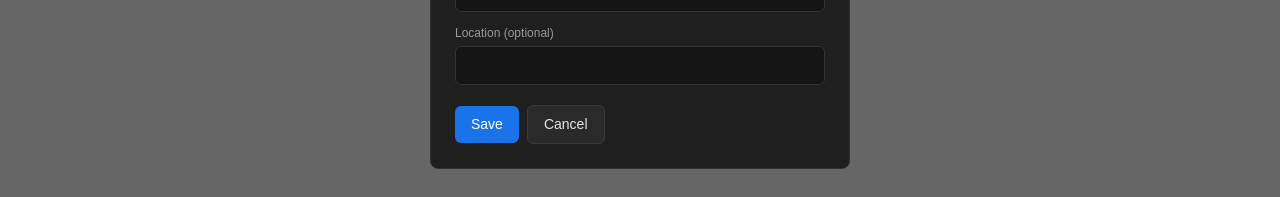
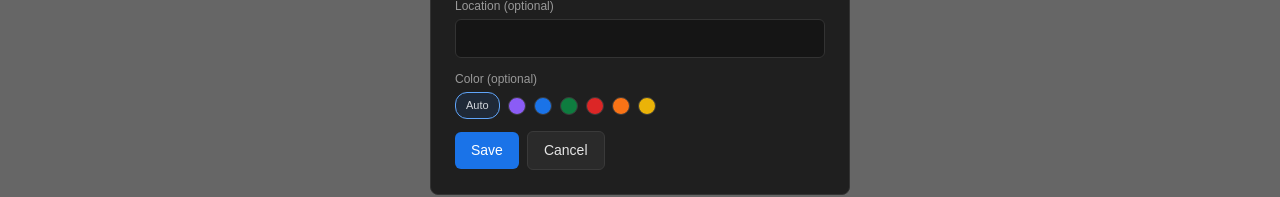
Before and after one commit to wallyhamidzadah-coder/calendar-sync, a Next.js app: page / in a window 1280 px wide. Both pictures are taken after typing "Sample" into the empty fields and a click on the button "+ New Event". Shown: the part 446-643 px from the top of the page. Built offline with nearby package versions, Linux system fonts and the light colour scheme; no server answers.

Commit message:
Add manual color picker override for new events

```diff
--- a/src/app/api/google/create/route.ts
+++ b/src/app/api/google/create/route.ts
@@ -40,7 +40,7 @@ export async function POST(req: Request) {
   }
 
   const body = await req.json();
-  const { summary, start, end, location } = body;
+  const { summary, start, end, location, customColor } = body;
 
   if (!summary || !start || !end) {
     return NextResponse.json(
@@ -64,6 +64,14 @@ export async function POST(req: Request) {
         location: location || undefined,
         start: { dateTime: new Date(start).toISOString() },
         end: { dateTime: new Date(end).toISOString() },
+        extendedProperties:
+          typeof customColor === 'string' && customColor.trim().length > 0
+            ? {
+                private: {
+                  customColor: customColor.trim(),
+                },
+              }
+            : undefined,
       }),
     }
   );
--- a/src/app/api/google/events/route.ts
+++ b/src/app/api/google/events/route.ts
@@ -85,6 +85,10 @@ export async function GET() {
       description: e.description || null,
       attendees,
       hasOtherAttendees,
+      customColor:
+        typeof e?.extendedProperties?.private?.customColor === 'string'
+          ? e.extendedProperties.private.customColor
+          : null,
     };
   });
 
--- a/src/app/api/google/update/route.ts
+++ b/src/app/api/google/update/route.ts
@@ -40,7 +40,7 @@ export async function PUT(req: Request) {
   }
 
   const body = await req.json();
-  const { id, summary, start, end, location } = body;
+  const { id, summary, start, end, location, customColor } = body;
 
   if (!id || !summary || !start || !end) {
     return NextResponse.json(
@@ -64,6 +64,14 @@ export async function PUT(req: Request) {
         location: location || undefined,
         start: { dateTime: new Date(start).toISOString() },
         end: { dateTime: new Date(end).toISOString() },
+        extendedProperties:
+          typeof customColor === 'string' && customColor.trim().length > 0
+            ? {
+                private: {
+                  customColor: customColor.trim(),
+                },
+              }
+            : undefined,
       }),
     }
   );
--- a/src/app/page.tsx
+++ b/src/app/page.tsx
@@ -25,6 +25,7 @@ const GOOGLE_COLOR = '#1a73e8';
 const EVENT_PURPLE = '#8b5cf6';
 const EVENT_GOOGLE_BLUE = '#1a73e8';
 const EVENT_OUTLOOK_GREEN = '#0e7c3f';
+const COLOR_SWATCHES = ['#8b5cf6', '#1a73e8', '#0e7c3f', '#dc2626', '#f97316', '#eab308'] as const;
 const MY_EMAIL = 'wally.hamidzadah.2027@marshall.usc.edu';
 const SYNC_INTERVAL_MS = 10 * 60 * 1000;
 
@@ -37,6 +38,7 @@ type CalendarEvent = {
   description?: string | null;
   attendees?: string[] | null;
   hasOtherAttendees?: boolean;
+  customColor?: string | null;
   source: 'Outlook' | 'Google';
 };
 
@@ -123,6 +125,7 @@ export default function Home() {
     end: '',
     location: '',
   });
+  const [createCustomColor, setCreateCustomColor] = useState<string | null>(null);
   const [creating, setCreating] = useState(false);
   const [saving, setSaving] = useState(false);
   const [showOutlook, setShowOutlook] = useState(true);
@@ -166,6 +169,7 @@ export default function Home() {
                     attendees: Array.isArray(e.attendees) ? e.attendees : null,
                     hasOtherAttendees:
                       typeof e.hasOtherAttendees === 'boolean' ? e.hasOtherAttendees : undefined,
+                    customColor: typeof e.customColor === 'string' ? e.customColor : null,
                     source: 'Outlook' as const,
                   };
                 })
@@ -194,6 +198,7 @@ export default function Home() {
                     attendees: Array.isArray(e.attendees) ? e.attendees : null,
                     hasOtherAttendees:
                       typeof e.hasOtherAttendees === 'boolean' ? e.hasOtherAttendees : undefined,
+                    customColor: typeof e.customColor === 'string' ? e.customColor : null,
                     source: 'Google' as const,
                   };
                 })
@@ -293,6 +298,7 @@ export default function Home() {
       location: '',
     });
     setSelectedEvent(null);
+    setCreateCustomColor(null);
     setCreating(true);
   }
 
@@ -303,7 +309,10 @@ export default function Home() {
         const res = await fetch('/api/google/create', {
           method: 'POST',
           headers: { 'Content-Type': 'application/json' },
-          body: JSON.stringify(formData),
+          body: JSON.stringify({
+            ...formData,
+            customColor: createCustomColor || undefined,
+          }),
         });
         const data = await res.json();
         if (data.status !== 'success') throw new Error(data.error || 'Create failed');
@@ -311,7 +320,11 @@ export default function Home() {
         const res = await fetch('/api/google/update', {
           method: 'PUT',
           headers: { 'Content-Type': 'application/json' },
-          body: JSON.stringify({ id: selectedEvent.id, ...formData }),
+          body: JSON.stringify({
+            id: selectedEvent.id,
+            ...formData,
+            customColor: selectedEvent.customColor || undefined,
+          }),
         });
         const data = await res.json();
         if (data.status !== 'success') throw new Error(data.error || 'Update failed');
@@ -355,6 +368,7 @@ export default function Home() {
         start,
         end,
         location: event.location || '',
+        customColor: event.customColor || undefined,
       }),
     });
 
@@ -616,7 +630,9 @@ export default function Home() {
           eventPropGetter={(event: CalendarEvent) => ({
             style: {
               backgroundColor:
-                hasMeetingLink(event) || hasOtherAttendees(event)
+                event.customColor
+                  ? event.customColor
+                  : hasMeetingLink(event) || hasOtherAttendees(event)
                   ? EVENT_PURPLE
                   : event.source === 'Google'
                     ? EVENT_GOOGLE_BLUE
@@ -698,6 +714,51 @@ export default function Home() {
                   value={formData.location}
                   onChange={(e) => setFormData({ ...formData, location: e.target.value })}
                 />
+                {creating && (
+                  <>
+                    <label style={labelStyle}>Color (optional)</label>
+                    <div style={{ display: 'flex', alignItems: 'center', gap: 8, marginBottom: 12 }}>
+                      <button
+                        type="button"
+                        onClick={() => setCreateCustomColor(null)}
+                        style={{
+                          padding: '4px 10px',
+                          background: createCustomColor ? '#2a2a2a' : '#1f2937',
+                          border: createCustomColor ? '1px solid #3a3a3a' : '1px solid #60a5fa',
+                          color: '#d1d5db',
+                          borderRadius: 12,
+                          fontSize: 11,
+                          cursor: 'pointer',
+                        }}
+                        title="Use automatic color rules"
+                      >
+                        Auto
+                      </button>
+                      {COLOR_SWATCHES.map((color) => {
+                        const selected = createCustomColor === color;
+                        return (
+                          <button
+                            key={color}
+                            type="button"
+                            onClick={() => setCreateCustomColor(color)}
+                            title={color}
+                            aria-label={'Pick color ' + color}
+                            style={{
+                              width: 18,
+                              height: 18,
+                              borderRadius: '50%',
+                              border: selected ? '2px solid #f5f5f5' : '1px solid #3a3a3a',
+                              outline: selected ? '1px solid #111' : 'none',
+                              background: color,
+                              cursor: 'pointer',
+                              padding: 0,
+                            }}
+                          />
+                        );
+                      })}
+                    </div>
+                  </>
+                )}
                 <div style={{ marginTop: 8 }}>
                   <button style={buttonPrimary} onClick={handleSave} disabled={saving}>
                     {saving ? 'Saving...' : 'Save'}
```
